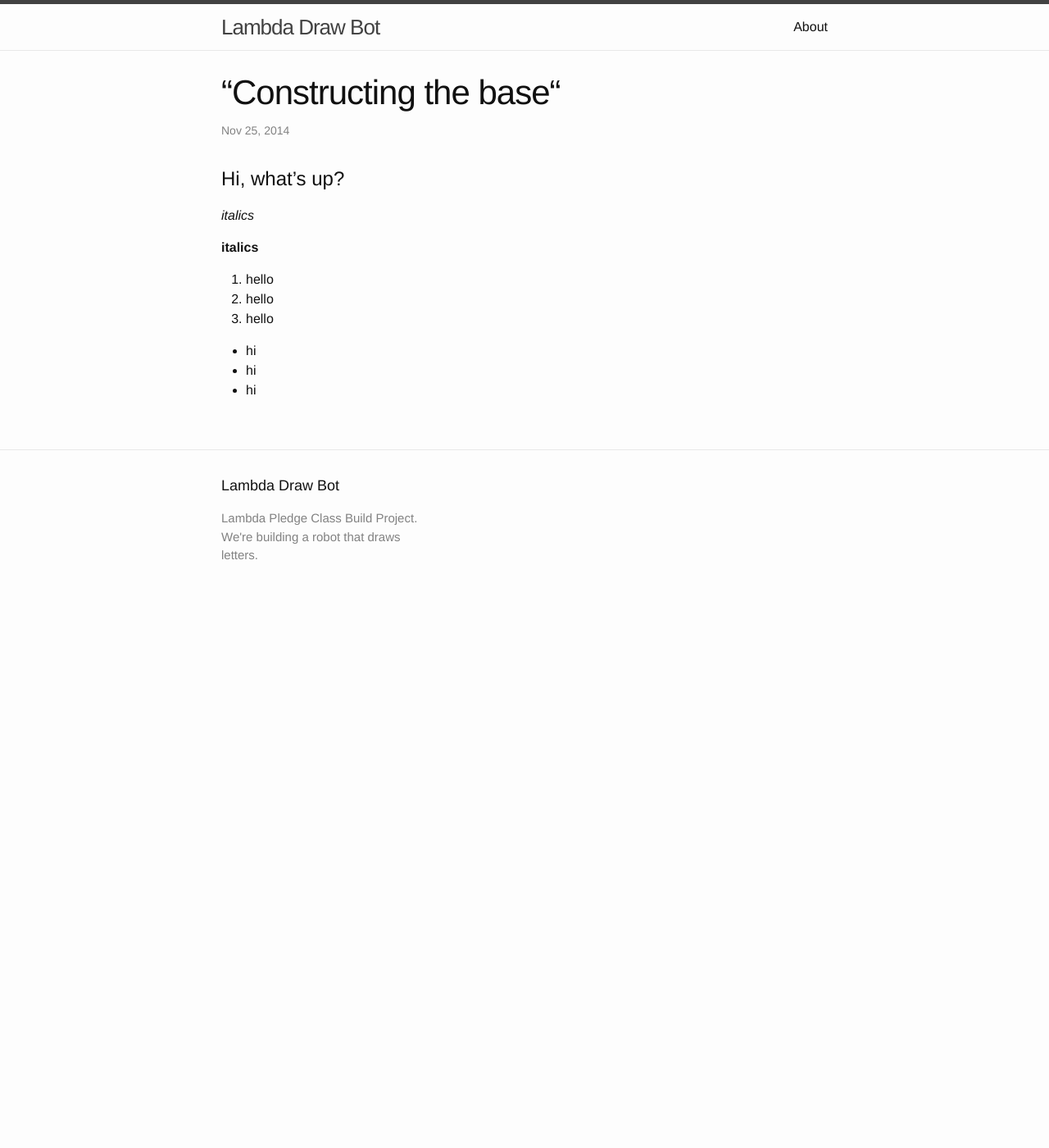
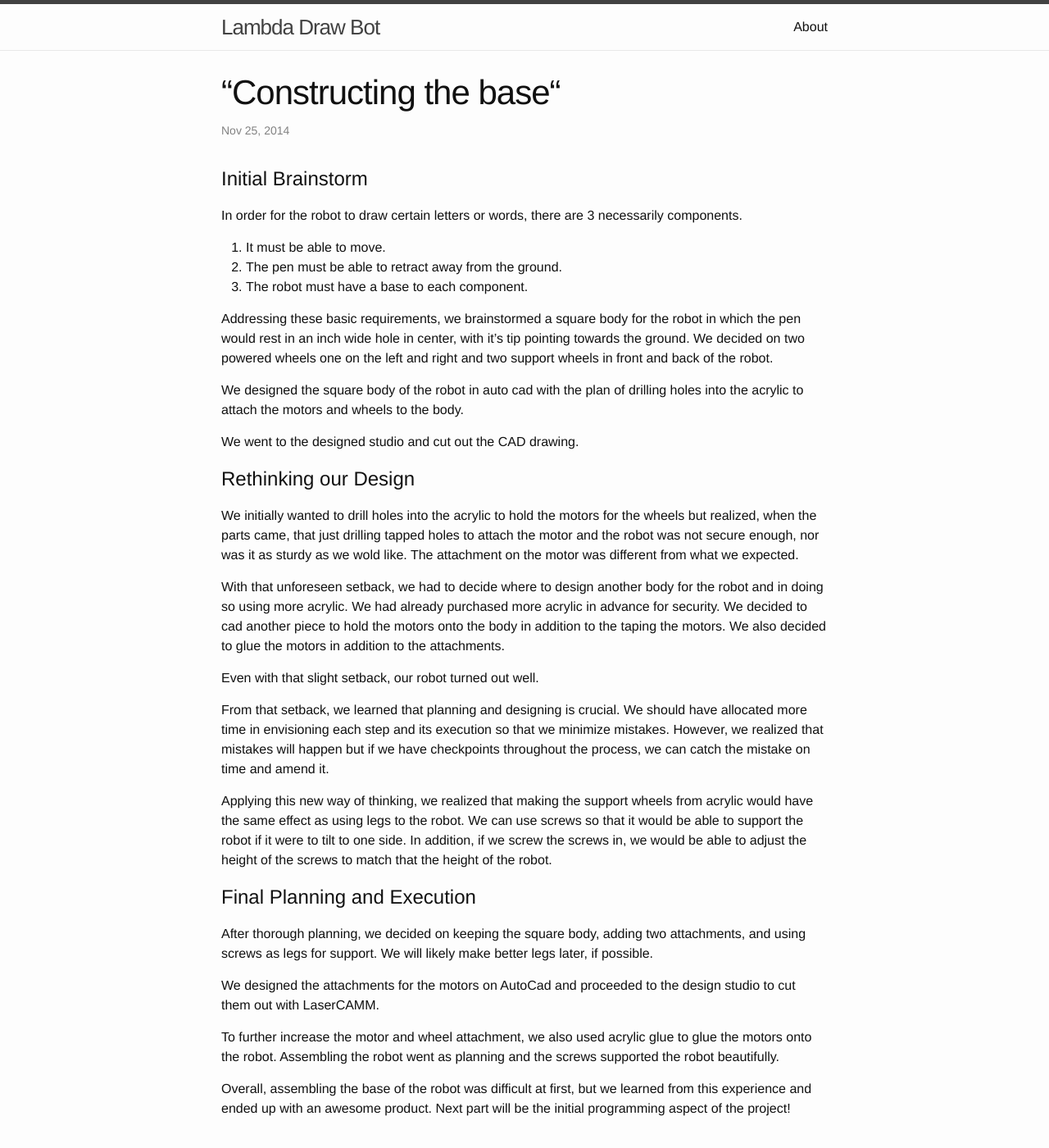
Before and after one commit to LambdaBestTech/Lambda-Draw-Bot, a Jekyll site: the page built from _posts/2014-11-12-welcome-to-jekyll.markdown, in a window 1280 px wide and 1400 px high. Shown: the whole window at 82% size. Built offline with Jekyll 4.4.1, drawn with Linux system fonts in a browser that asks for light colours.

Commit message:
Constructing the base post

```diff
--- a/_posts/2014-11-12-welcome-to-jekyll.markdown
+++ b/_posts/2014-11-12-welcome-to-jekyll.markdown
@@ -5,16 +5,38 @@ date:   2014-11-25 23:00:54
 categories: hardware
 ---
 
-#Hi, what’s up?
+#Initial Brainstorm
 
-*italics*
+In order for the robot to draw certain letters or words, there are 3 necessarily components.
 
-**italics**
+1. It must be able to move.
+2. The pen must be able to retract away from the ground.
+3. The robot must have a base to each component.
 
-1. hello
-2. hello
-3. hello
+Addressing these basic requirements, we brainstormed a square body for the robot in which the pen would rest in an inch wide hole in center, with it’s tip pointing towards the ground. We decided on two powered wheels one on the left and right and two support wheels in front and back of the robot.
 
-* hi
-* hi
-* hi
+We designed the square body of the robot in auto cad with the plan of drilling holes into the acrylic to attach the motors and wheels to the body.
+
+We went to the designed studio and cut out the CAD drawing.
+
+#Rethinking our Design
+
+We initially wanted to drill holes into the acrylic to hold the motors for the wheels but realized, when the parts came, that just drilling tapped holes to attach the motor and the robot was not secure enough, nor was it as sturdy as we wold like. The attachment on the motor was different from what we expected.
+
+With that unforeseen setback, we had to decide where to design another body for the robot and in doing so using more acrylic. We had already purchased more acrylic in advance for security. We decided to cad another piece to hold the motors onto the body in addition to the taping the motors. We also decided to glue the motors in addition to the attachments.
+
+Even with that slight setback, our robot turned out well.
+
+From that setback, we learned that planning and designing is crucial. We should have allocated more time in envisioning each step and its execution so that we minimize mistakes. However, we realized that mistakes will happen but if we have checkpoints throughout the process, we can catch the mistake on time and amend it.
+
+Applying this new way of thinking, we realized that making the support wheels from acrylic would have the same effect as using legs to the robot. We can use screws so that it would be able to support the robot if it were to tilt to one side. In addition, if we screw the screws in, we would be able to adjust the height of the screws to match that the height of the robot.
+
+#Final Planning and Execution
+
+After thorough planning, we decided on keeping the square body, adding two attachments, and using screws as legs for support. We will likely make better legs later, if possible.
+
+We designed the attachments for the motors on AutoCad and proceeded to the design studio to cut them out with LaserCAMM.
+
+To further increase the motor and wheel attachment, we also used acrylic glue to glue the motors onto the robot. Assembling the robot went as planning and the screws supported the robot beautifully.
+
+Overall, assembling the base of the robot was difficult at first, but we learned from this experience and ended up with an awesome product. Next part will be the initial programming aspect of the project!
```
